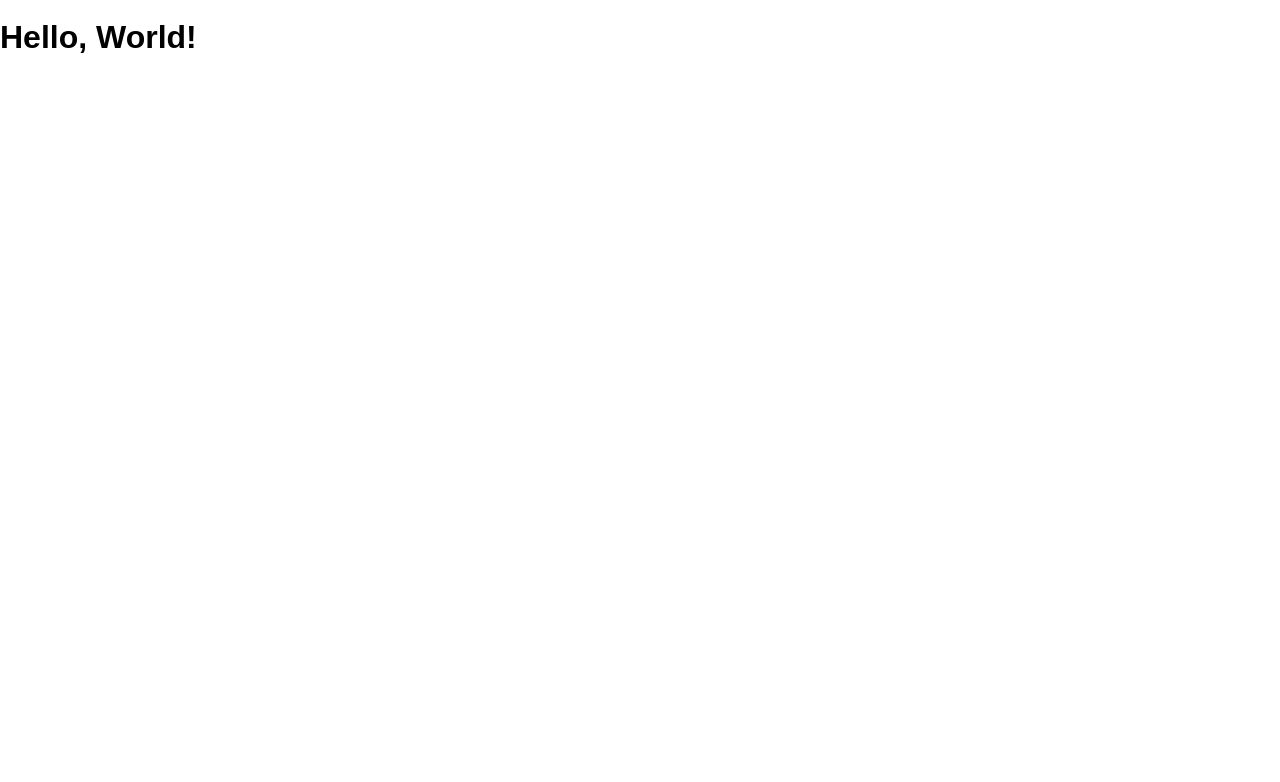
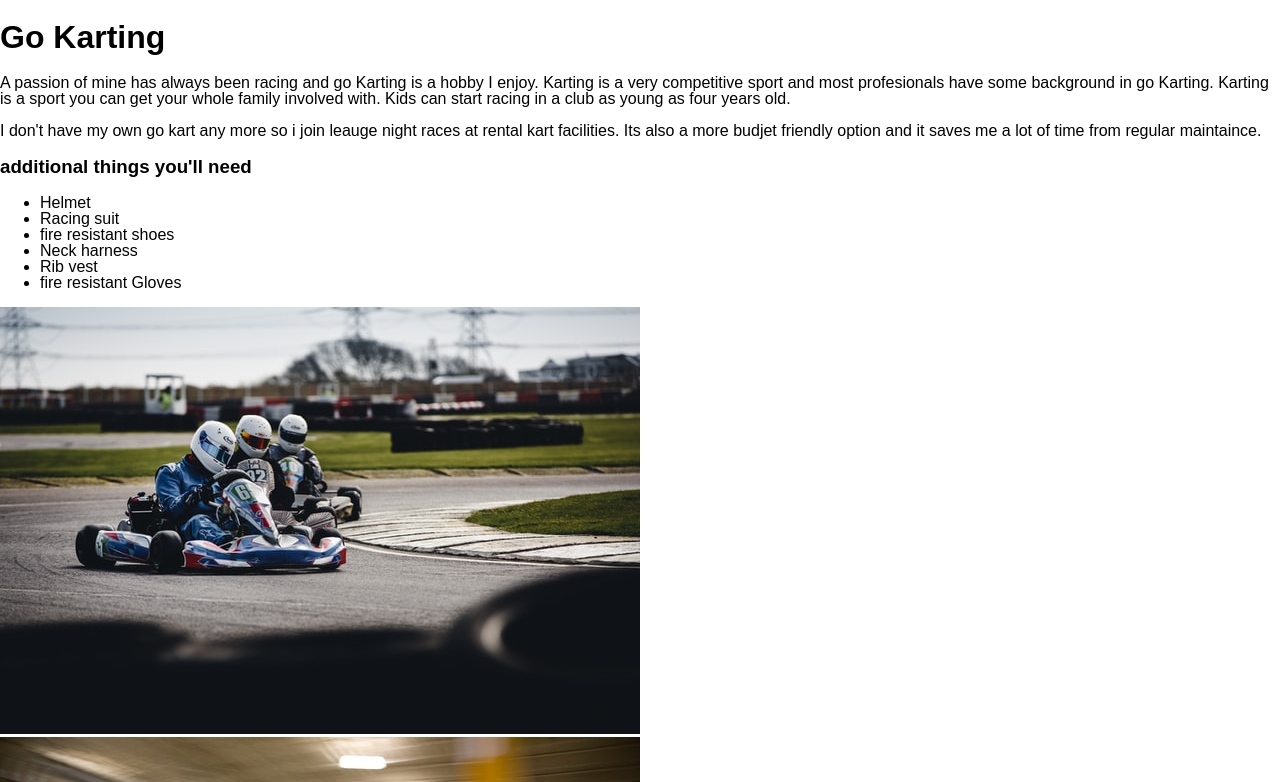
Before and after one commit to Andrewmoore1551/hello-html-3, a website: page public/index.html in a window 1280 px wide. Shown: the top 782 px of the page. Drawn offline with Linux system fonts and the light colour scheme.

Commit message:
completed explorer mode

```diff
--- a/public/index.html
+++ b/public/index.html
@@ -8,6 +8,32 @@
     <link rel="stylesheet" href="/screen.css" />
   </head>
   <body>
-    <h1 class="hello-world">Hello, World!</h1>
+    <h1>Go Karting</h1>
+
+    <p>
+      A passion of mine has always been racing and go Karting is a hobby I
+      enjoy. Karting is a very competitive sport and most profesionals have some
+      background in go Karting. Karting is a sport you can get your whole family
+      involved with. Kids can start racing in a club as young as four years old.
+    </p>
+
+    <p>
+      I don't have my own go kart any more so i join leauge night races at
+      rental kart facilities. Its also a more budjet friendly option and it
+      saves me a lot of time from regular maintaince.
+    </p>
+
+    <h3>additional things you'll need</h3>
+    <ul>
+      <li>Helmet</li>
+      <li>Racing suit</li>
+      <li>fire resistant shoes</li>
+      <li>Neck harness</li>
+      <li>Rib vest</li>
+      <li>fire resistant Gloves</li>
+    </ul>
+    <img src="alexander-andrews-17qgMrxcvGs-unsplash.jpg" />
+
+    <img src="warren-jones--wLkBn1T5X0-unsplash.jpg" />
   </body>
 </html>
```
Also changed, not shown: README.md, public/alexander-andrews-17qgMrxcvGs-unsplash.jpg (added), public/warren-jones--wLkBn1T5X0-unsplash.jpg (added).
